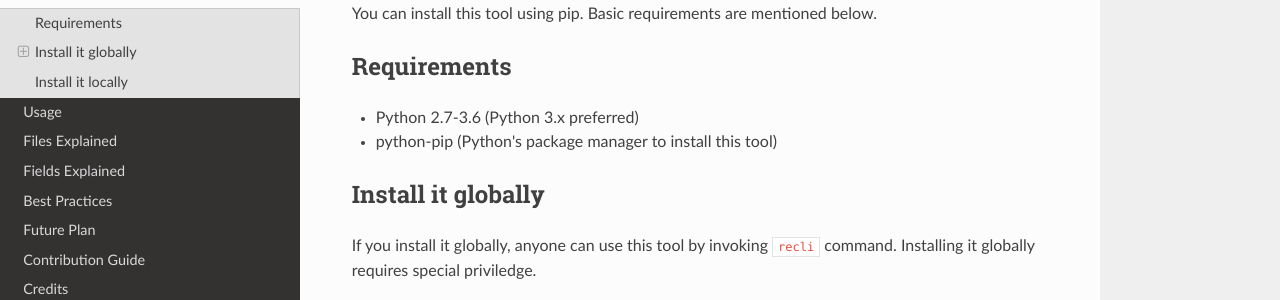
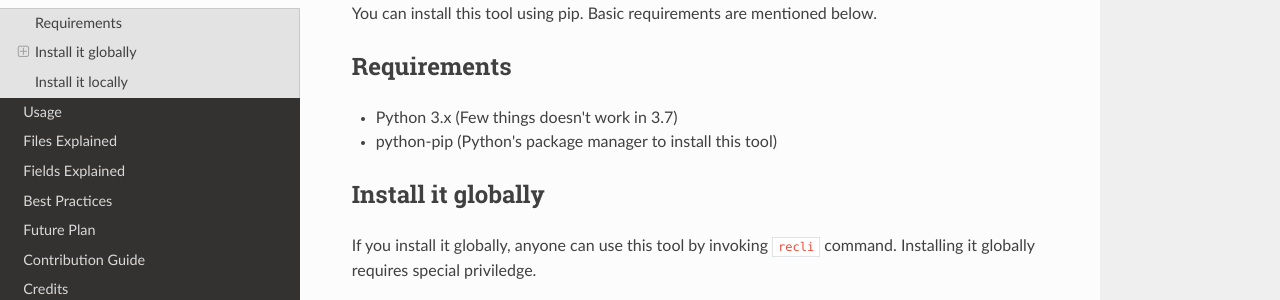
Before and after one commit to sayanarijit/RESTEasyCLI, an MkDocs documentation site: the page built from docs/installation.md, in a window 1280 px wide and 1110 px high. Shown: the part 158-458 px from the top of the window. Built offline with MkDocs 1.6.1, drawn with Linux system fonts in a browser that asks for light colours; nearby versions of some CDN libraries.

Commit message:
Updated Installation md for resolving #50

```diff
--- a/docs/installation.md
+++ b/docs/installation.md
@@ -4,7 +4,7 @@ You can install this tool using pip. Basic requirements are mentioned below.
 
 ## Requirements
 
-- Python 2.7-3.6 (Python 3.x preferred)
+- Python 3.x (Few things doesn't work in 3.7)
 - python-pip (Python's package manager to install this tool)
 
 ## Install it globally
```
